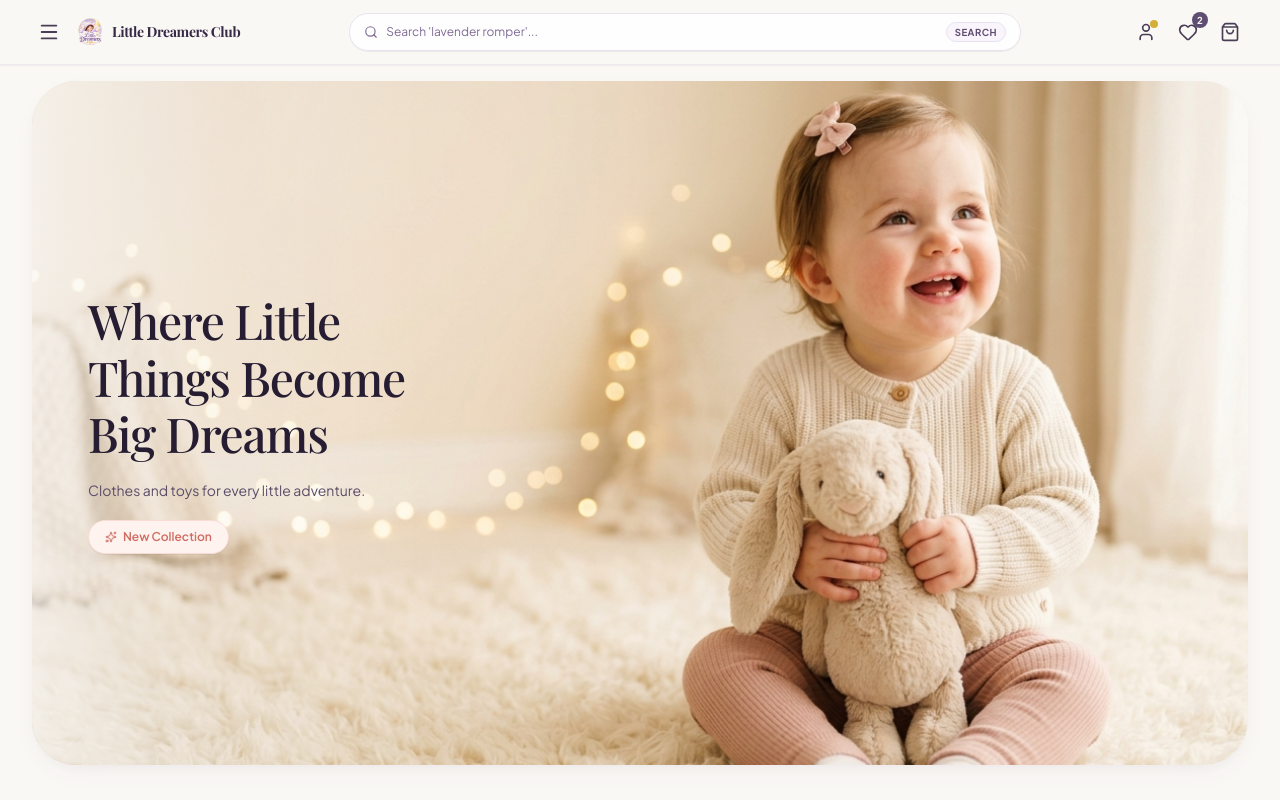
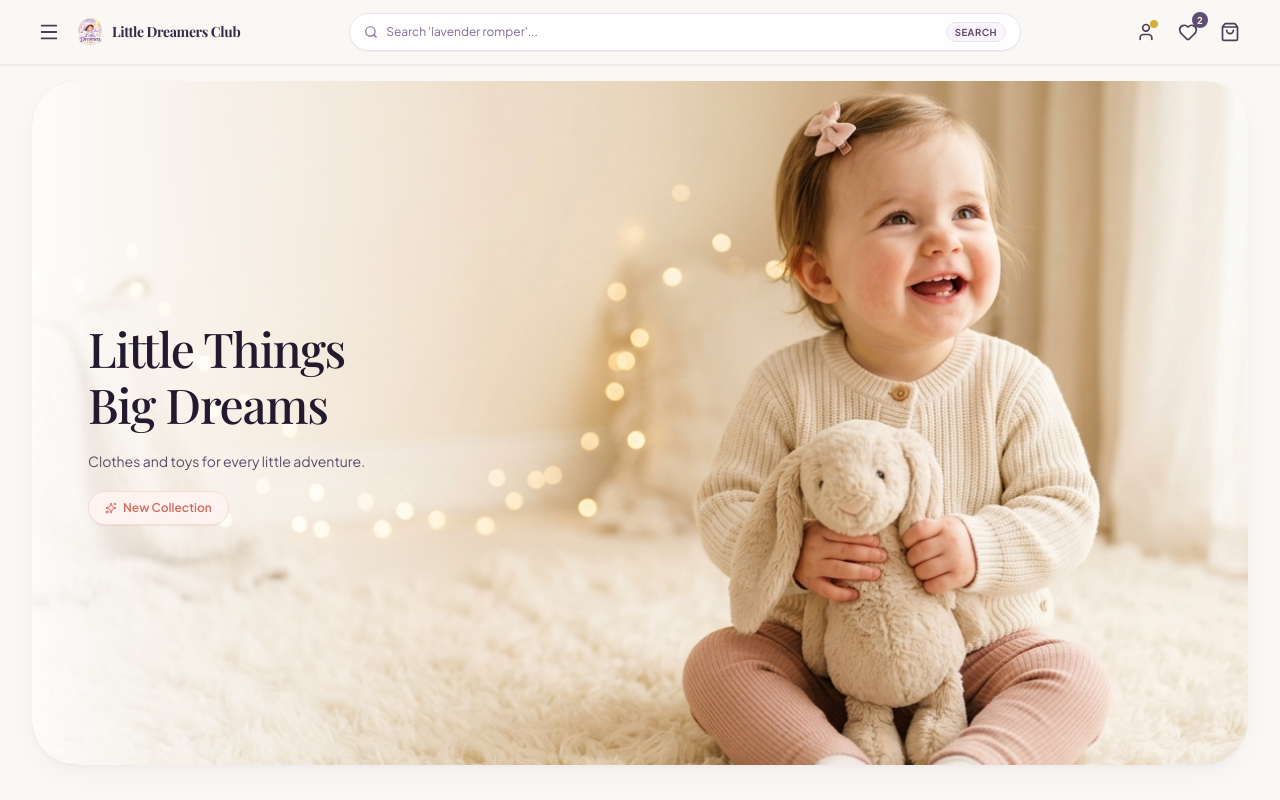
Before and after one commit to NIKITNEUPANE/little-dreamers-club, a Next.js app: page / in a window 1280 px wide. Shown: the top 800 px of the page. Built offline with nearby package versions, Linux system fonts and the light colour scheme; no server answers; the database is empty; a web font is replaced by a local one.

Commit message:
feat: set headline to Little Things Big Dreams with editorial serif and luminous white text backing

```diff
--- a/components/home/HeroSection.tsx
+++ b/components/home/HeroSection.tsx
@@ -48,7 +48,7 @@ const CATEGORY_QUICK_LINKS = [
 export const HeroSection: React.FC<HeroSectionProps> = ({ content }) => {
   const data = {
     badge: content?.badge || 'New Collection',
-    headline: content?.headline || 'Where Little\nThings Become\nBig Dreams',
+    headline: content?.headline || 'Little Things\nBig Dreams',
     subheadline:
       content?.subheadline ||
       'Clothes and toys for every little adventure.',
@@ -66,21 +66,21 @@ export const HeroSection: React.FC<HeroSectionProps> = ({ content }) => {
           <div className="absolute inset-0">
             <Image
               src={data.image_url}
-              alt="Where Little Things Become Big Dreams"
+              alt="Little Things Big Dreams"
               fill
               priority
               loading="eager"
               sizes="100vw"
               className="object-cover object-[94%_center] sm:object-[center_center]"
             />
-            {/* Reduced soft white gradient wash strictly under left text */}
-            <div className="absolute inset-0 bg-gradient-to-r from-[#FAF8F5]/80 via-[#FAF8F5]/30 to-transparent w-[40%] sm:w-[32%] pointer-events-none" />
+            {/* Soft, visible warm-white gradient wash giving text high-contrast editorial backing */}
+            <div className="absolute inset-0 bg-gradient-to-r from-white/95 via-white/55 to-transparent w-[48%] sm:w-[38%] pointer-events-none" />
           </div>
 
           {/* Left Content Column (Open, comfortable line spacing) */}
           <div className="relative z-10 w-full p-5 sm:p-10 lg:p-14 max-w-[215px] sm:max-w-md lg:max-w-lg flex flex-col justify-center">
-            {/* Main Headline with generous line-height */}
-            <h1 className="font-editorial text-2xl sm:text-4xl lg:text-5xl font-medium text-[#261D32] tracking-tight leading-[1.22] sm:leading-[1.18] mb-3.5 sm:mb-4.5">
+            {/* Main Headline with luxury editorial serif font */}
+            <h1 className="font-editorial text-2xl sm:text-4xl lg:text-5xl font-medium text-[#241A30] tracking-tight leading-[1.16] mb-3.5 sm:mb-4.5">
               {data.headline.split('\n').map((line, idx) => (
                 <span key={idx} className="block">
                   {line}
--- a/lib/db/seed-data.ts
+++ b/lib/db/seed-data.ts
@@ -602,7 +602,7 @@ export const INITIAL_STORE_CONTENT: StoreContent = {
   },
   hero_section: {
     badge: 'New Collection',
-    headline: 'Where Little\nThings Become\nBig Dreams',
+    headline: 'Little Things\nBig Dreams',
     subheadline: 'Clothes and toys for every little adventure.',
     primary_cta_text: 'New Collection',
     primary_cta_link: '/shop?sort=newest',
```
